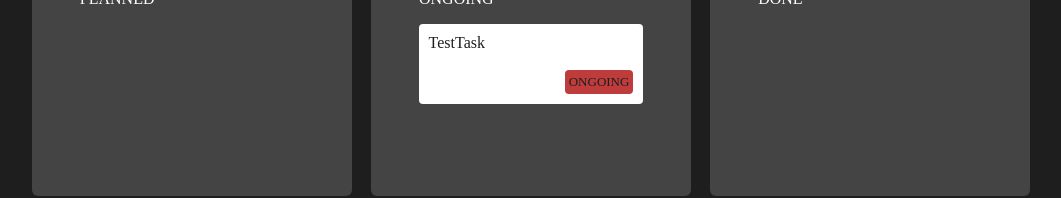
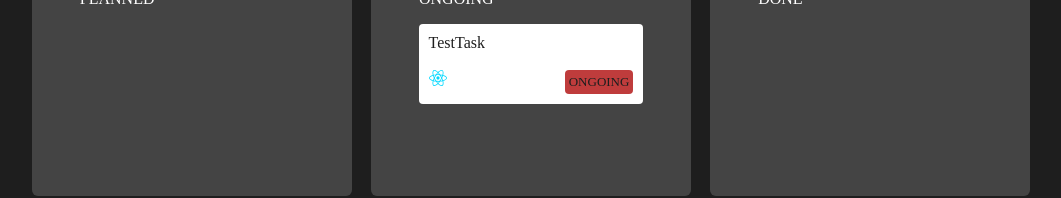
Before and after one commit to 0xLPircy/zustand, a React (Vite) app: page / in a window 1280 px wide. Shown: the part 124-322 px from the top of the page, without its empty margins (109-1170 px from the left). Built offline with nearby package versions, Linux system fonts and the light colour scheme.

Commit message:
delete tasks by icon click

```diff
--- a/src/components/Task.jsx
+++ b/src/components/Task.jsx
@@ -2,16 +2,18 @@ import React from 'react';
 import "./task.css";
 import classNames from 'classnames';
 import { useStore } from '../store';
+import trash from '../assets/react.svg';
 
 
 const Task = ({ title }) => {
     const task = useStore((store) => store.tasks.find((task) => task.title === title));
+    const deleteTask = useStore((store) => store.deleteTask);
 
     return (
         <div className='task'>
             <div>{task.title}</div>
             <div className='bottomWrapper'>
-                <div></div>
+                <div><img src={trash} onClick={() => deleteTask(task.title)} /></div>
                 <div className={classNames("status", task.state)}>{task.state}</div>
             </div>
         </div>
--- a/src/components/task.css
+++ b/src/components/task.css
@@ -34,3 +34,8 @@
 .DONE {
     background: #45c149;
 }
+
+.task img {
+    height: 1rem;
+    cursor: pointer;
+}
--- a/src/store.js
+++ b/src/store.js
@@ -3,7 +3,9 @@ import { create } from "zustand";
 const store = (set) => ({
     tasks: [{ title: 'TestTask', state: 'ONGOING' }],
     addTask: (title, state) =>
-        set((store) => ({ tasks: [...store.tasks, { title, state }] }))
+        set((store) => ({ tasks: [...store.tasks, { title, state }] })),
+    deleteTask: (title, state) =>
+        set((store) => ({ tasks: store.tasks.filter((task) => task.title != title) }))
 });
 
 export const useStore = create(store);
```
